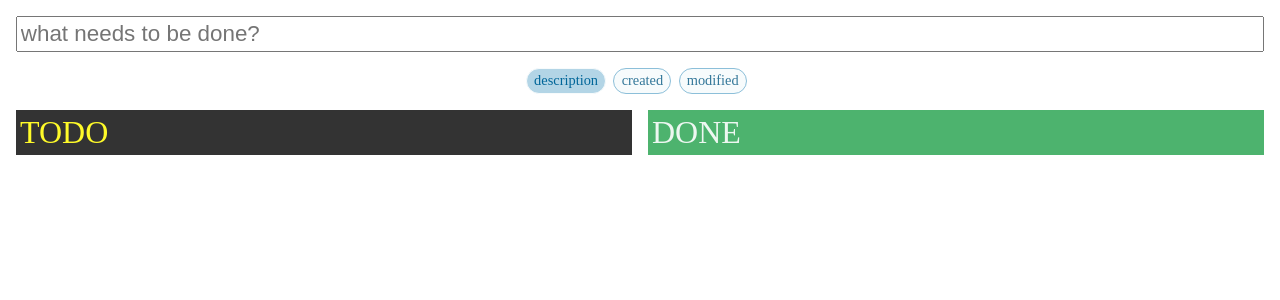
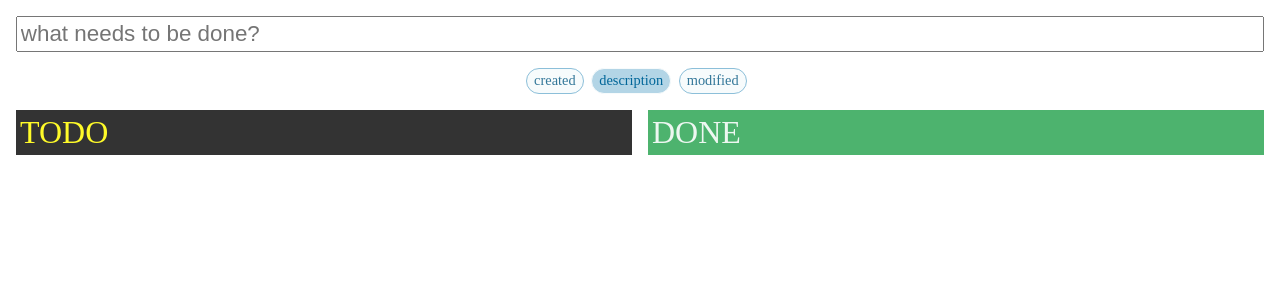
Before and after one commit to timefault/Svelte-Todo-List, a Svelte app: page / in a window 1280 px wide. Shown: the top 300 px of the page. Built offline with nearby package versions, Linux system fonts and the light colour scheme.

Commit message:
minor styling

```diff
--- a/src/App.svelte
+++ b/src/App.svelte
@@ -8,8 +8,8 @@
 
   let sortOption = "description";
   let itemKeys = [
+    ["created", "createdAt"],
     ["description", "description"],
-    ["created", "createdAt"],
     ["modified", "modifiedAt"],
   ];
 
@@ -67,7 +67,8 @@
 </script>
 
 <!-- //////////////// T E M P L A T E //////////////////////////////////////////// -->
-<div class="board container">
+<div class="container">
+  <div class="board">
     <input
       class="add-item-box"
       placeholder="what needs to be done?"
@@ -113,6 +114,7 @@
       {/each}
     </div>
   </div>
+</div>
 
 <!-- ////////////////////////////////////////////////////////////////////////////// -->
 <style>
@@ -120,6 +122,7 @@
     display: grid;
     grid-template-columns: 1fr 1fr;
     grid-gap: 1em;
+    margin-inline: 1em;
   }
 
   .board > input {
--- a/src/app.css
+++ b/src/app.css
@@ -19,5 +19,5 @@ body {
 
 .container {
   max-width: 1500px;
-  margin: 1em 1em 0;
+  margin: 1em auto;
 }
```
Lines whose indentation alone changed are shown as unchanged.
